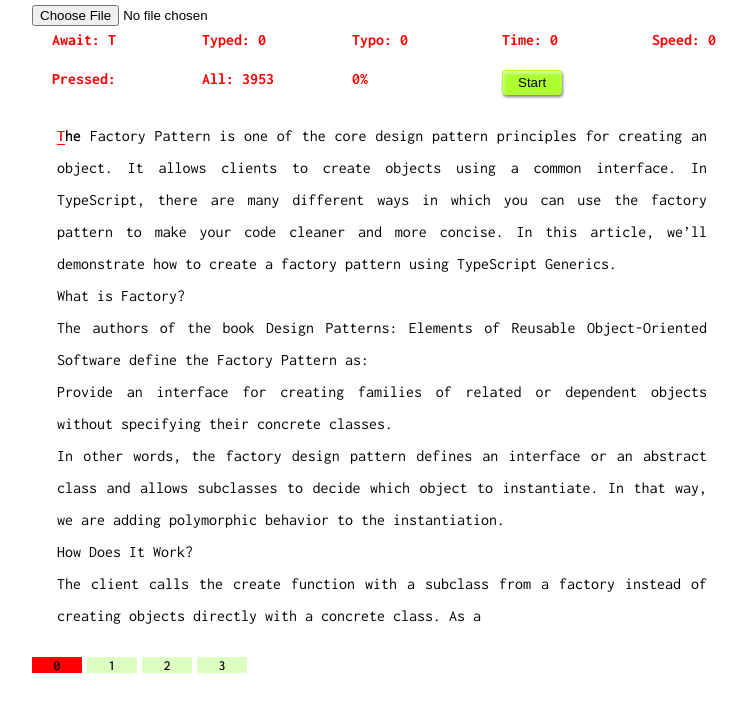
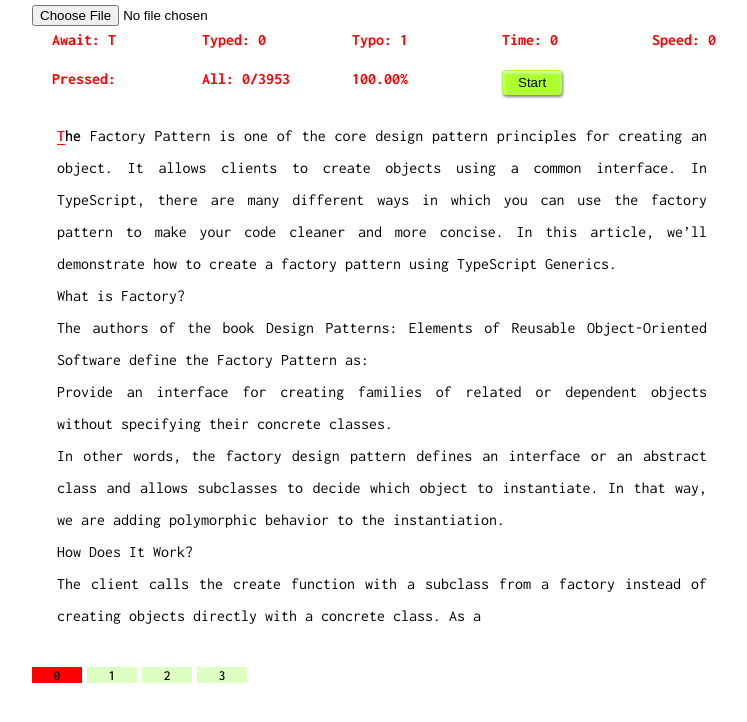
Before and after one commit to VoropN/to-type, a Next.js app: page / in a window 1280 px wide. Shown: the top 722 px of the page, without its empty margins (258-1005 px from the left). Built offline with nearby package versions, Linux system fonts and the light colour scheme.

Commit message:
update scroll behavior for selected letter

```diff
--- a/components/Indicators/_.tsx
+++ b/components/Indicators/_.tsx
@@ -42,7 +42,9 @@ const Indicators = ({
       </div>
       <div>
         <h4>Typed: {typedCounter} </h4>
-        <h4>All: {length} </h4>
+        <h4>
+          All: {position}/{length}
+        </h4>
       </div>
       <div>
         <h4>Typo: {typoCounter}</h4>
--- a/components/Pagination/styles.module.scss
+++ b/components/Pagination/styles.module.scss
@@ -2,6 +2,7 @@
   display: grid;
   grid-template-columns: repeat(12, 50px);
   grid-gap: 5px;
+  margin: 10px 0 40px 0;
 }
 
 .paginationItem {
--- a/components/TextToEnter/_.tsx
+++ b/components/TextToEnter/_.tsx
@@ -1,7 +1,7 @@
 import { Dispatch, memo, MutableRefObject, SetStateAction } from "react";
 import classNames from "classnames";
 import styles from "./styles.module.scss";
-import { space, visibleSymbols } from "./helpers";
+import { spaceSymbol, visibleSymbols } from "./helpers";
 import { IWordData } from "../../helpers";
 
 export interface ITextToEnter {
@@ -9,6 +9,7 @@ export interface ITextToEnter {
   onTimeUpdate: ({ time }: { time: number }) => void;
   currentPosition: number;
   activePage: number;
+  updateVersion: number;
   pressedLetter: string;
   currentLetter: string;
   speedCounter: number;
@@ -51,7 +52,7 @@ const TextToEnter = ({
                 styles.selected,
                 {
                   [styles.space]:
-                    currentLetter === space ||
+                    currentLetter === spaceSymbol ||
                     visibleSymbols.includes(currentLetter),
                 },
                 { [styles.hideCaret]: visibleSymbols.includes(currentLetter) }
--- a/components/TextToEnter/helpers/getSymbol.ts
+++ b/components/TextToEnter/helpers/getSymbol.ts
@@ -1,11 +1,12 @@
-export const visibleSymbols = ['↵'];
-export const space = '_';
+export const enterSymbol = '↵';
+export const spaceSymbol = '_';
+export const visibleSymbols = [enterSymbol];
 export const getSymbol = (letter: string) => {
-  if (/\r|\n|Enter/.test(letter)) return '↵';
-  if (/\s/.test(letter)) return space;
-  if (/[`'’]/.test(letter)) return '\'';
+  if (/\r|\n|Enter/.test(letter)) return enterSymbol;
+  if (/\s/.test(letter)) return spaceSymbol;
+  if (/[`'’]/.test(letter)) return "'";
   if (/[-—]/g.test(letter)) return '-';
   if (/[….·]/.test(letter)) return '.';
 
   return letter;
-}
+};
--- a/components/TextToEnter/useTextToEnterProps.ts
+++ b/components/TextToEnter/useTextToEnterProps.ts
@@ -5,11 +5,11 @@ import {
   useMemo,
   useRef,
   useState,
-} from "react";
-import { getWord, scrollToElement } from "../../helpers";
-import { getSymbol } from "./helpers";
-import { ITextOptions } from "../LoadFile";
-import { ITextToEnter } from "./_";
+} from 'react';
+import { getWord, scrollToElement } from '../../helpers';
+import { enterSymbol, getSymbol } from './helpers';
+import { ITextOptions } from '../LoadFile';
+import { ITextToEnter } from './_';
 
 export interface IUseTextToEnterProps {
   headerRef: MutableRefObject<any>;
@@ -24,9 +24,10 @@ export const useTextToEnterProps = ({
   textOptions,
   isLoading,
 }: IUseTextToEnterProps): ITextToEnter => {
-  const [text, setText] = useState("");
-  const [pressedLetter, setPressedLetter] = useState("");
+  const [text, setText] = useState('');
+  const [pressedLetter, setPressedLetter] = useState('');
   const [typoCounter, setTypoCounter] = useState(0);
+  const [updateVersion, setUpdateVersion] = useState(0);
   const [typedCounter, setTypedCounter] = useState(0);
   const [shouldStart, setShouldStart] = useState(false);
   const [isPressedLetterVisible, setIsPressedLetterVisible] = useState(false);
@@ -84,7 +85,7 @@ export const useTextToEnterProps = ({
     setTypoCounter(progress.typoCounter);
     setTypedCounter(progress.typedCounter);
     setSpeedCounter(progress.speedCounter);
-    setPressedLetter("");
+    setPressedLetter('');
     updateActivePage({ position: progress.position });
   }, [textOptions, fullText, storedName]);
 
@@ -102,48 +103,51 @@ export const useTextToEnterProps = ({
   }, [storedName, position, typedCounter, typoCounter, speedCounter]);
 
   useEffect(() => {
+    if (pressedLetter === currentLetter) {
+      setIsPressedLetterVisible(false);
+      setTypedCounter(typedCounter + 1);
+      setPosition(
+        pressedLetter === enterSymbol
+          ? position + (fullText.slice(position).match(/\S/)?.index || 0)
+          : position + 1
+      );
+    } else {
+      setTypoCounter(typoCounter + 1);
+      setIsPressedLetterVisible(true);
+    }
+  }, [updateVersion]);
+
+  useEffect(() => {
+    scrollToElement({ headerRef, selectedRef, forceScroll: !shouldStart });
+  }, [updateVersion, shouldStart, headerRef, selectedRef, text]);
+
+  useEffect(() => {
     const inputFunc = (event: KeyboardEvent) => {
       const { key } = event;
       event.preventDefault?.();
       switch (key) {
-        case "Down":
-        case "ArrowDown":
-        case "Up":
-        case "ArrowUp":
-        case "Left":
-        case "ArrowLeft":
-        case "Right":
-        case "ArrowRight":
-        case "Esc":
-        case "Escape":
+        case 'Down':
+        case 'ArrowDown':
+        case 'Up':
+        case 'ArrowUp':
+        case 'Left':
+        case 'ArrowLeft':
+        case 'Right':
+        case 'ArrowRight':
+        case 'Esc':
+        case 'Escape':
           break;
-        case "Enter":
+        case 'Enter':
         default: {
           const letter = getSymbol(key);
           setPressedLetter(letter);
-          if (
-            key === fullText[position] ||
-            letter === getSymbol(fullText[position])
-          ) {
-            setIsPressedLetterVisible(false);
-            setTypedCounter(typedCounter + 1);
-            setPosition((p) =>
-              key === "Enter"
-                ? position + (fullText.slice(position).match(/\S/)?.index || 0)
-                : position + 1
-            );
-          } else {
-            setTypoCounter(typoCounter + 1);
-            setIsPressedLetterVisible(true);
-          }
+          setUpdateVersion((version) => version + 1);
         }
       }
-
-      scrollToElement({ headerRef, selectedRef, forceScroll: !shouldStart });
     };
-    document.addEventListener("keypress", inputFunc, false);
-    return () => document.removeEventListener("keypress", inputFunc, false);
-  }, [shouldStart, position, typoCounter, typedCounter]);
+    document.addEventListener('keypress', inputFunc, false);
+    return () => document.removeEventListener('keypress', inputFunc, false);
+  }, [setPressedLetter, setUpdateVersion]);
 
   return {
     text,
@@ -159,6 +163,7 @@ export const useTextToEnterProps = ({
     typedCounter,
     onTimeUpdate,
     setActivePage,
+    updateVersion,
     currentLetter,
     pressedLetter,
     setShouldStart,
```
Also changed, not shown: 1 other file (tests, documents, lock files or other folders).
